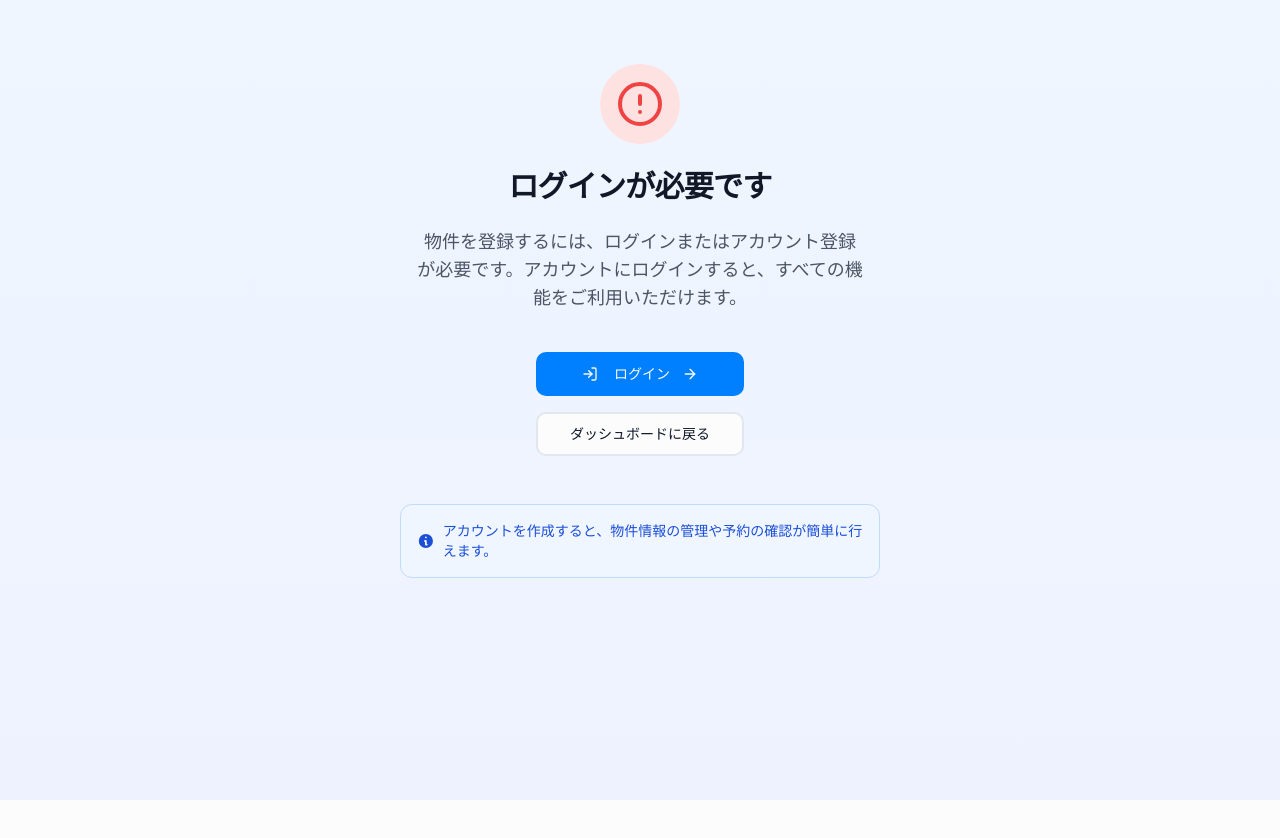
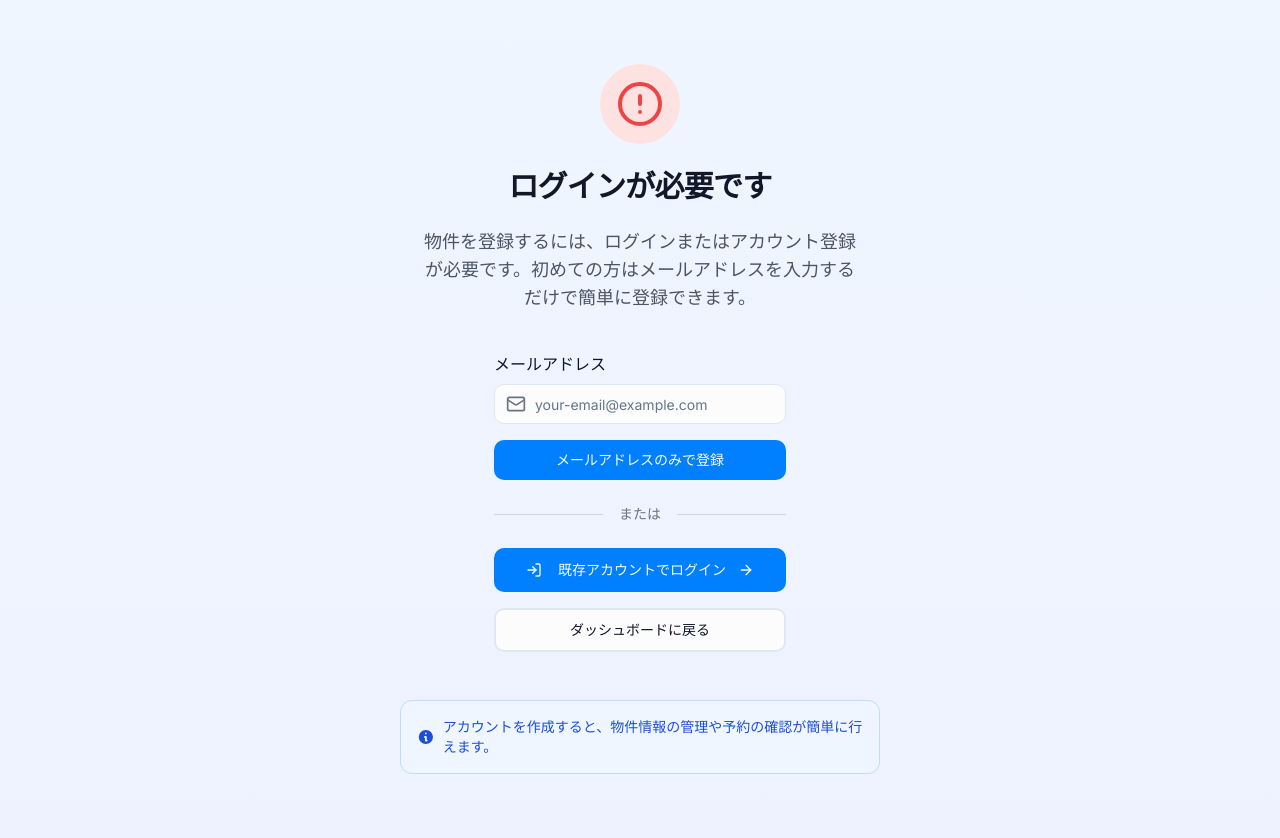
Before and after one commit to enablerdao/stayflow, a React (Vite) app: page /property/register in a window 1280 px wide. Before the commit the page ends 800 px from the top, so only its background shows below. Built offline with nearby package versions, Linux system fonts and the light colour scheme.

Commit message:
Allow registration with email only
Implement a simplified registration process that only requires the user's email address.

```diff
--- /dev/null
+++ b/src/components/auth/EmailSignUpForm.tsx
@@ -0,0 +1,105 @@
+
+import { useState } from 'react';
+import { Button } from "@/components/ui/button";
+import { Input } from "@/components/ui/input";
+import { Label } from "@/components/ui/label";
+import { Mail } from 'lucide-react';
+import { useToast } from "@/hooks/use-toast";
+import { supabase } from "@/integrations/supabase/client";
+
+const EmailSignUpForm = () => {
+  const [email, setEmail] = useState('');
+  const [isSubmitting, setIsSubmitting] = useState(false);
+  const { toast } = useToast();
+
+  const handleSubmit = async (e: React.FormEvent) => {
+    e.preventDefault();
+    if (!email.trim()) {
+      toast({
+        title: "メールアドレスを入力してください",
+        variant: "destructive",
+        duration: 3000,
+      });
+      return;
+    }
+
+    setIsSubmitting(true);
+
+    try {
+      // Generate a random password that meets complexity requirements
+      const randomPassword = Math.random().toString(36).slice(-10) +
+                            'A1!' +
+                            Math.random().toString(36).slice(-5);
+
+      const { error } = await supabase.auth.signUp({
+        email,
+        password: randomPassword,
+        options: {
+          data: {
+            email: email,
+          }
+        }
+      });
+
+      if (error) throw error;
+
+      toast({
+        title: "登録メールを送信しました",
+        description: "メールをご確認いただき、記載されているリンクをクリックしてください。",
+        duration: 5000,
+      });
+
+    } catch (error: any) {
+      toast({
+        title: "登録エラー",
+        description: error.message || "登録中にエラーが発生しました。",
+        variant: "destructive",
+        duration: 5000,
+      });
+      console.error("Signup error:", error);
+    } finally {
+      setIsSubmitting(false);
+    }
+  };
+
+  return (
+    <form onSubmit={handleSubmit} className="w-full max-w-sm space-y-4">
+      <div className="space-y-2">
+        <Label htmlFor="email" className="text-base font-medium">
+          メールアドレス
+        </Label>
+        <div className="relative">
+          <div className="absolute left-3 top-1/2 -translate-y-1/2 text-gray-500">
+            <Mail className="h-5 w-5" />
+          </div>
+          <Input
+            id="email"
+            type="email"
+            placeholder="your-email@example.com"
+            className="pl-10"
+            value={email}
+            onChange={(e) => setEmail(e.target.value)}
+            required
+          />
+        </div>
+      </div>
+
+      <Button
+        type="submit"
+        className="w-full"
+        disabled={isSubmitting}
+      >
+        {isSubmitting ? (
+          <div className="flex items-center">
+            <div className="mr-2 h-4 w-4 animate-spin rounded-full border-2 border-t-transparent"></div>
+            <span>送信中...</span>
+          </div>
+        ) : (
+          "メールアドレスのみで登録"
+        )}
+      </Button>
+    </form>
+  );
+};
+
+export default EmailSignUpForm;
--- a/src/pages/PropertyRegister.tsx
+++ b/src/pages/PropertyRegister.tsx
@@ -14,6 +14,7 @@ import BasicInfoSection from '@/components/property/BasicInfoSection';
 import PropertyDetailsSection from '@/components/property/PropertyDetailsSection';
 import ImageUploader from '@/components/property/ImageUploader';
 import FadeIn from '@/components/animations/FadeIn';
+import EmailSignUpForm from '@/components/auth/EmailSignUpForm';
 
 const PropertyRegister = () => {
   const navigate = useNavigate();
@@ -180,12 +181,21 @@ const PropertyRegister = () => {
 
           <FadeIn direction="up" delay={200}>
             <p className="max-w-md text-center text-lg text-gray-600 dark:text-gray-300">
-              物件を登録するには、ログインまたはアカウント登録が必要です。アカウントにログインすると、すべての機能をご利用いただけます。
+              物件を登録するには、ログインまたはアカウント登録が必要です。初めての方はメールアドレスを入力するだけで簡単に登録できます。
             </p>
           </FadeIn>
 
           <FadeIn direction="up" delay={300}>
-            <div className="mt-4 grid w-full max-w-xs gap-4">
+            <div className="mt-4 w-full max-w-sm">
+              <EmailSignUpForm />
+
+              <div className="my-6 flex items-center">
+                <div className="flex-1 border-t border-gray-300 dark:border-gray-700"></div>
+                <span className="mx-4 text-sm text-gray-500 dark:text-gray-400">または</span>
+                <div className="flex-1 border-t border-gray-300 dark:border-gray-700"></div>
+              </div>
+
+              <div className="grid gap-4">
                 <Button
                   size="lg"
                   onClick={() => navigate('/login')}
@@ -193,7 +203,7 @@ const PropertyRegister = () => {
                 >
                   <div className="absolute inset-0 bg-primary/10 opacity-0 transition-opacity group-hover:opacity-100" />
                   <LogIn className="mr-2 h-5 w-5" />
-                ログイン
+                  既存アカウントでログイン
                   <ArrowRight className="ml-1 h-4 w-4 transform transition-transform group-hover:translate-x-1" />
                 </Button>
 
@@ -205,6 +215,7 @@ const PropertyRegister = () => {
                 >
                   ダッシュボードに戻る
                 </Button>
+              </div>
             </div>
           </FadeIn>
 
```
Lines whose indentation alone changed are shown as unchanged.
